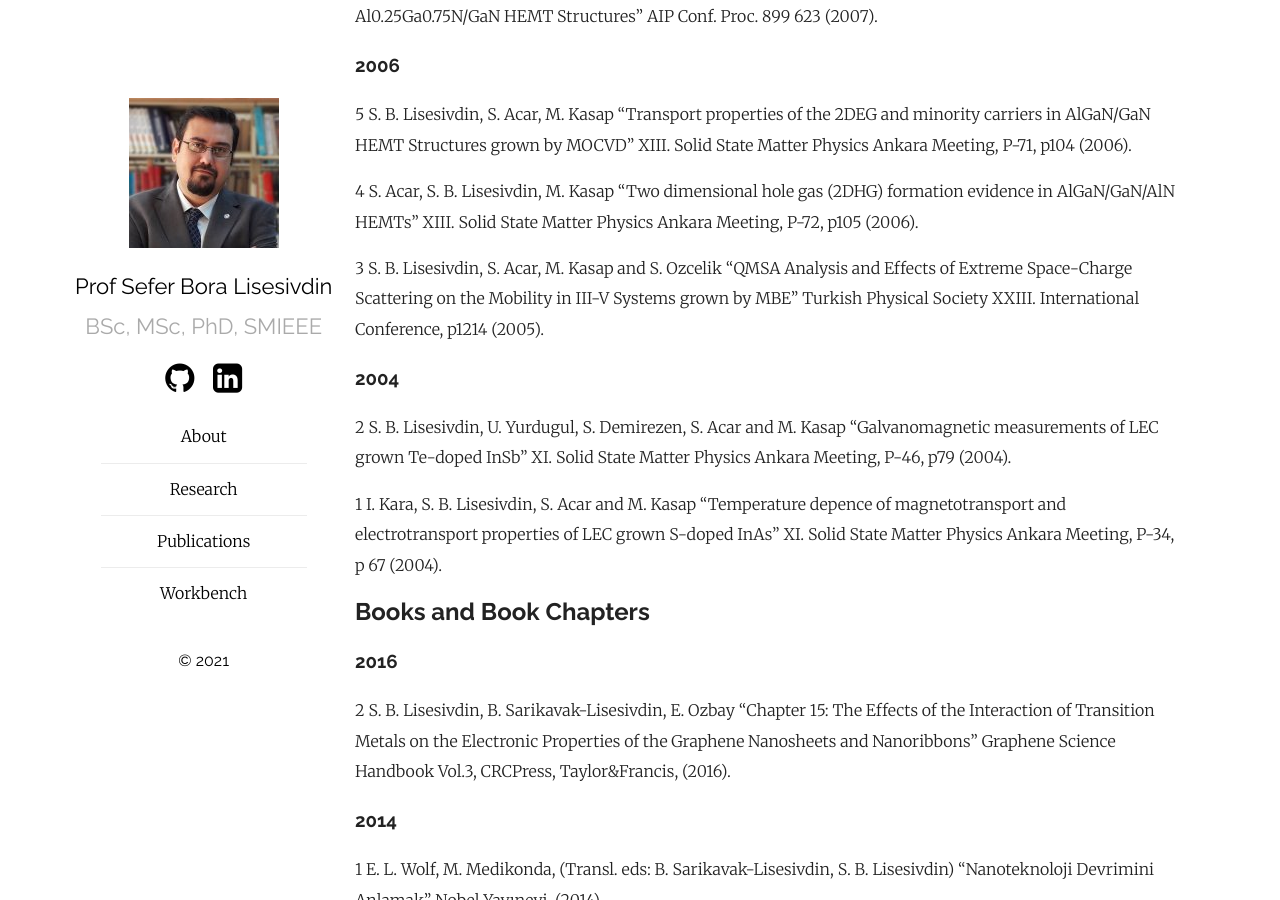
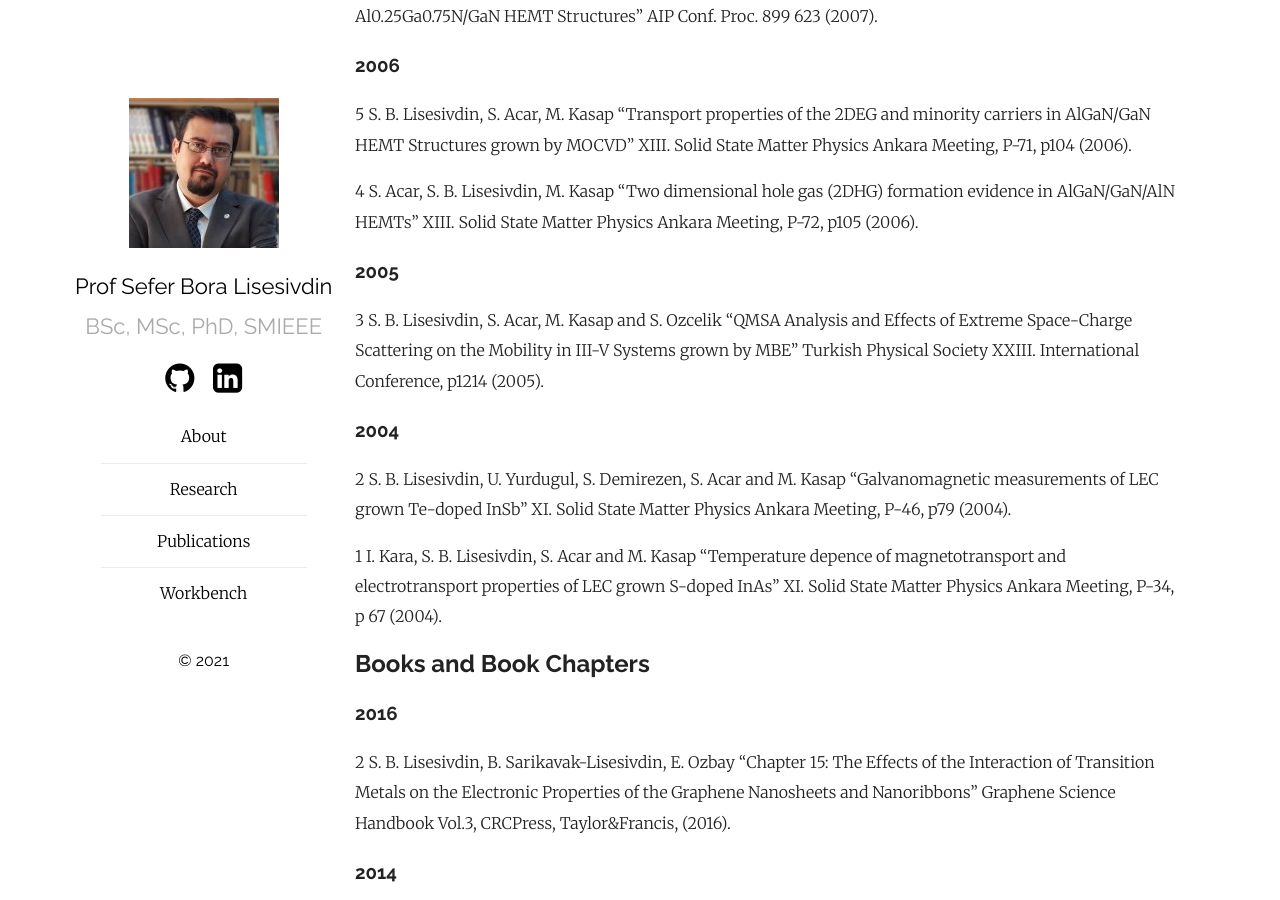
Before and after one commit to sblisesivdin/sblisesivdin.github.io, a Jekyll site: the page built from publications.md, in a window 1280 px wide and 900 px high, scrolled down 19107 px. Built offline with Jekyll 4.4.1, drawn with Linux system fonts in a browser that asks for light colours; our own code applies the rules of GitHub Pages for plain Markdown files.

Commit message:
Update publications.md

```diff
--- a/publications.md
+++ b/publications.md
@@ -427,6 +427,8 @@ Experimental Hall data that were carried out as a function of temperature (60–
 
 4   S. Acar, S. B. Lisesivdin, M. Kasap “Two dimensional hole gas (2DHG) formation evidence in AlGaN/GaN/AlN HEMTs” XIII. Solid State Matter Physics Ankara Meeting, P-72, p105 (2006).
 
+### 2005
+
 3   S. B. Lisesivdin, S. Acar, M. Kasap and S. Ozcelik “QMSA Analysis and Effects of Extreme Space-Charge Scattering on the Mobility in III-V Systems grown by MBE” Turkish Physical Society XXIII. International Conference, p1214 (2005).
 
 ### 2004
```
